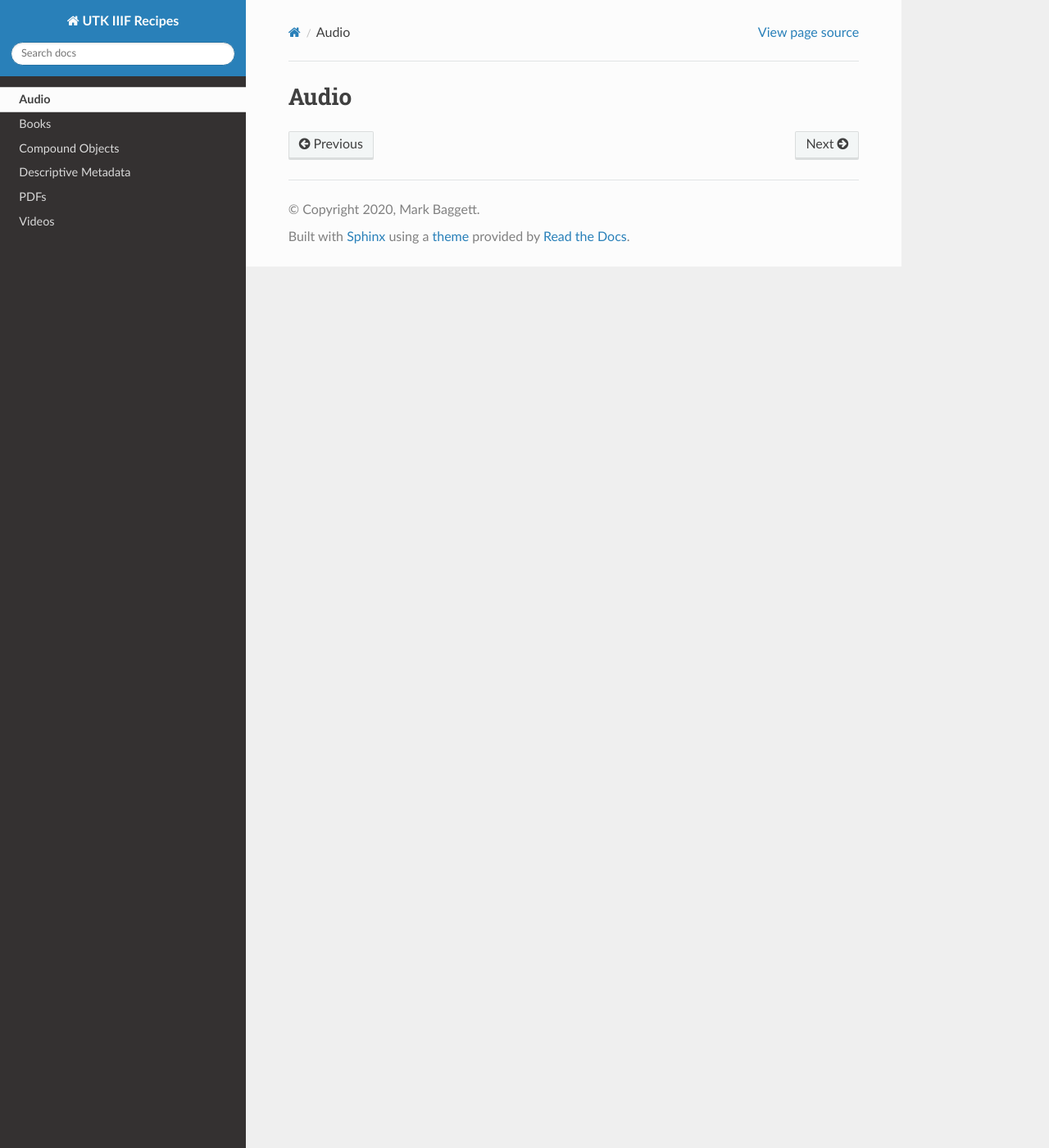
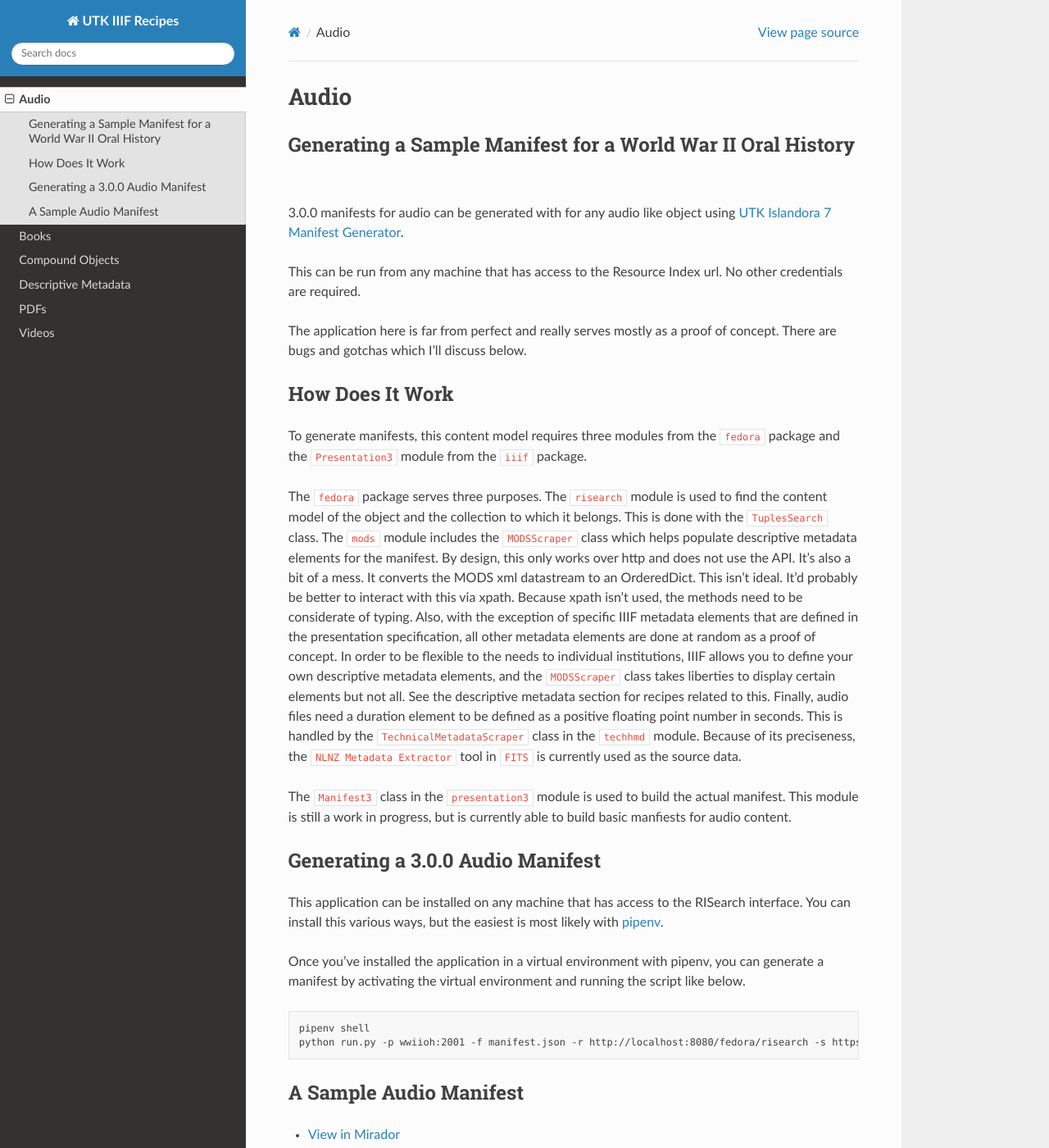
Before and after one commit to markpbaggett/utk_iiif_recipes, a Sphinx documentation site: the page built from docs/source/contents/audio.rst, in a window 1280 px wide and 1400 px high. Shown: the whole window at 82% size. Built offline with Sphinx 7.4.7 and the Read the Docs theme 2.0.0, drawn with Linux system fonts in a browser that asks for light colours; some of the changed text lies outside the part shown.

Commit message:
Add sample audio manifest.

```diff
--- a/docs/source/contents/audio.rst
+++ b/docs/source/contents/audio.rst
@@ -1,2 +1,60 @@
 Audio
 =====
+
+Generating a Sample Manifest for a World War II Oral History
+------------------------------------------------------------
+
+3.0.0 manifests for audio can be generated with for any audio like object using
+`UTK Islandora 7 Manifest Generator <https://github.com/markpbaggett/utk_islandora7_manifest_generator>`_.
+
+This can be run from any machine that has access to the Resource Index url.  No other credentials are required.
+
+The application here is far from perfect and really serves mostly as a proof of concept.  There are bugs and gotchas
+which I'll discuss below.
+
+How Does It Work
+----------------
+
+To generate manifests, this content model requires three modules from the :code:`fedora` package and the :code:`Presentation3`
+module from the :code:`iiif` package.
+
+The :code:`fedora` package serves three purposes. The :code:`risearch` module is used to find the content model of the
+object and the collection to which it belongs. This is done with the :code:`TuplesSearch` class. The :code:`mods` module
+includes the :code:`MODSScraper` class which helps populate descriptive metadata elements for the manifest. By design,
+this only works over http and does not use the API. It's also a bit of a mess.  It converts the MODS xml datastream to
+an OrderedDict.  This isn't ideal.  It'd probably be better to interact with this via xpath. Because xpath isn't used,
+the methods need to be considerate of typing. Also, with the exception of specific IIIF metadata elements that are
+defined in the presentation specification, all other metadata elements are done at random as a proof of concept. In
+order to be flexible to the needs to individual institutions, IIIF allows you to define your own descriptive metadata
+elements, and the :code:`MODSScraper` class takes liberties to display certain elements but not all. See the descriptive
+metadata section for recipes related to this. Finally, audio files need a duration element to be defined as a positive
+floating point number in seconds. This is handled by the :code:`TechnicalMetadataScraper` class in the :code:`techhmd`
+module. Because of its preciseness, the :code:`NLNZ Metadata Extractor` tool in :code:`FITS` is currently used as the
+source data.
+
+The :code:`Manifest3` class in the :code:`presentation3` module is used to build the actual manifest.  This module is
+still a work in progress, but is currently able to build basic manfiests for audio content.
+
+Generating a 3.0.0 Audio Manifest
+---------------------------------
+
+This application can be installed on any machine that has access to the RISearch interface. You can install this various
+ways, but the easiest is most likely with `pipenv <https://github.com/pypa/pipenv>`_.
+
+Once you've installed the application in a virtual environment with pipenv, you can generate a manifest by activating
+the virtual environment and running the script like below.
+
+.. code-block:: shell
+
+    pipenv shell
+    python run.py -p wwiioh:2001 -f manifest.json -r http://localhost:8080/fedora/risearch -s https://digital.lib.utk.edu
+
+A Sample Audio Manifest
+-----------------------
+
+* `View in Mirador <https://projectmirador.org/embed/?iiif-content=https://raw.githubusercontent.com/markpbaggett/utk_iiif_recipes/main/raw_manifests/wwiioh:2001.json>`_
+* View in Universal Viewer
+
+.. literalinclude:: ../../../raw_manifests/wwiioh:2001.json
+    :language: json
+    :linenos:
```
